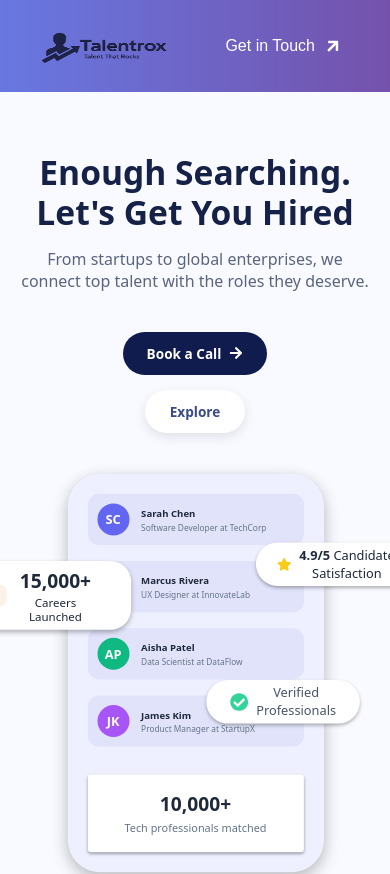
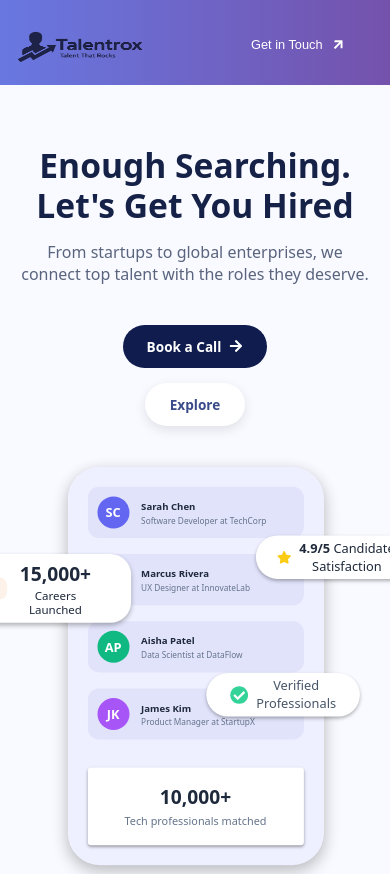
Before and after one commit to Donniedarko45/TALENTTROX, a React (Vite) app: page / in a window 390 px wide. Shown: the top 874 px of the page. Built offline with nearby package versions, Linux system fonts and the light colour scheme.

Commit message:
Update Navbaar.css

```diff
--- a/src/Componets/Navbaar/Navbaar.css
+++ b/src/Componets/Navbaar/Navbaar.css
@@ -21,7 +21,7 @@
   display: flex;
   justify-content: space-between;
   align-items: center;
-  padding: 1rem 5%;
+  /* padding: 0.7rem; */
   background: linear-gradient(to right, rgba(104, 120, 225, 1), rgba(116, 82, 172, 1));
 
   color: var(--text-color);
@@ -32,7 +32,7 @@
 /* --- Logo Section --- */
 .navbar-logo {
   display: flex;
-  align-items: center;
+  align-items: flex-start;
 }
 
 .logo {
@@ -46,7 +46,7 @@
   background-color: transparent;
   color: var(--text-color);
   padding: 0.75rem 1.5rem;
-  font-size: 1rem;
+  font-size: 0.8rem;
   text-decoration: none;
   font-weight: 500;
   border-radius: 50px;
@@ -74,7 +74,7 @@
   .navbar-container {
 
     gap: 1rem;
-    padding: 1.5rem;
+    padding: 1.5rem 1.25rem 1.25rem 0;
   }
 
   .logo {
@@ -82,7 +82,7 @@
   }
 
   .navbar-cta-button {
-    width: 100%;
+    /* width: 100%; */
     justify-content: center;
   }
 }
```
